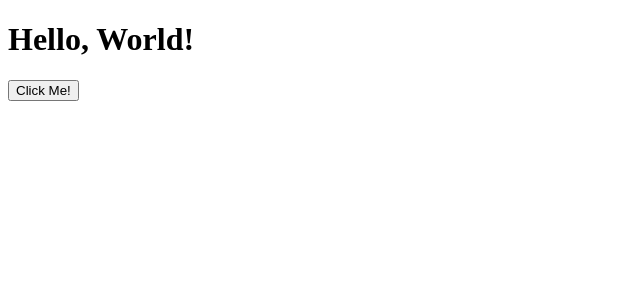
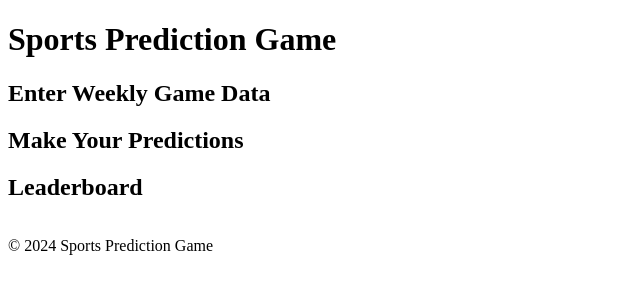
Before and after one commit to Pdeluc99/gamblnglaegue, a plain HTML site: page index.html in a window 1280 px wide. Shown: the whole page, without its empty margins (0-640 px from the left). Drawn offline with Linux system fonts and the light colour scheme.

Commit message:
Update index.html

```diff
--- a/index.html
+++ b/index.html
@@ -1,15 +1,38 @@
 <!DOCTYPE html>
 <html lang="en">
 <head>
-    <meta charset="UTF-8">
-    <meta name="viewport" content="width=device-width, initial-scale=1.0">
-    <title>Simple Web Page</title>
-    <link rel="stylesheet" href="styles.css">
+<meta charset="UTF-8">
+<meta name="viewport" content="width=device-width, initial-scale=1.0">
+<title>Sports Prediction Game</title>
+<link rel="stylesheet" href="styles.css">
+<script src="script.js" defer></script>
 </head>
 <body>
-    <h1 id="main-heading">Hello, World!</h1>
-    <button onclick="changeHeading()">Click Me!</button>
-
-    <script src="script.js"></script>
+<header>
+    <h1>Sports Prediction Game</h1>
+</header>
+<main>
+    <section id="game-input">
+        <h2>Enter Weekly Game Data</h2>
+        <form id="game-data-form">
+            <!-- Dynamic form fields will be generated by JavaScript -->
+        </form>
+    </section>
+    <section id="user-predictions">
+        <h2>Make Your Predictions</h2>
+        <form id="predictions-form">
+            <!-- Dynamic prediction fields will be generated by JavaScript -->
+        </form>
+    </section>
+    <section id="leaderboard">
+        <h2>Leaderboard</h2>
+        <table id="leaderboard-table">
+            <!-- Leaderboard table will be populated by JavaScript -->
+        </table>
+    </section>
+</main>
+<footer>
+    <p>&copy; 2024 Sports Prediction Game</p>
+</footer>
 </body>
 </html>
```
